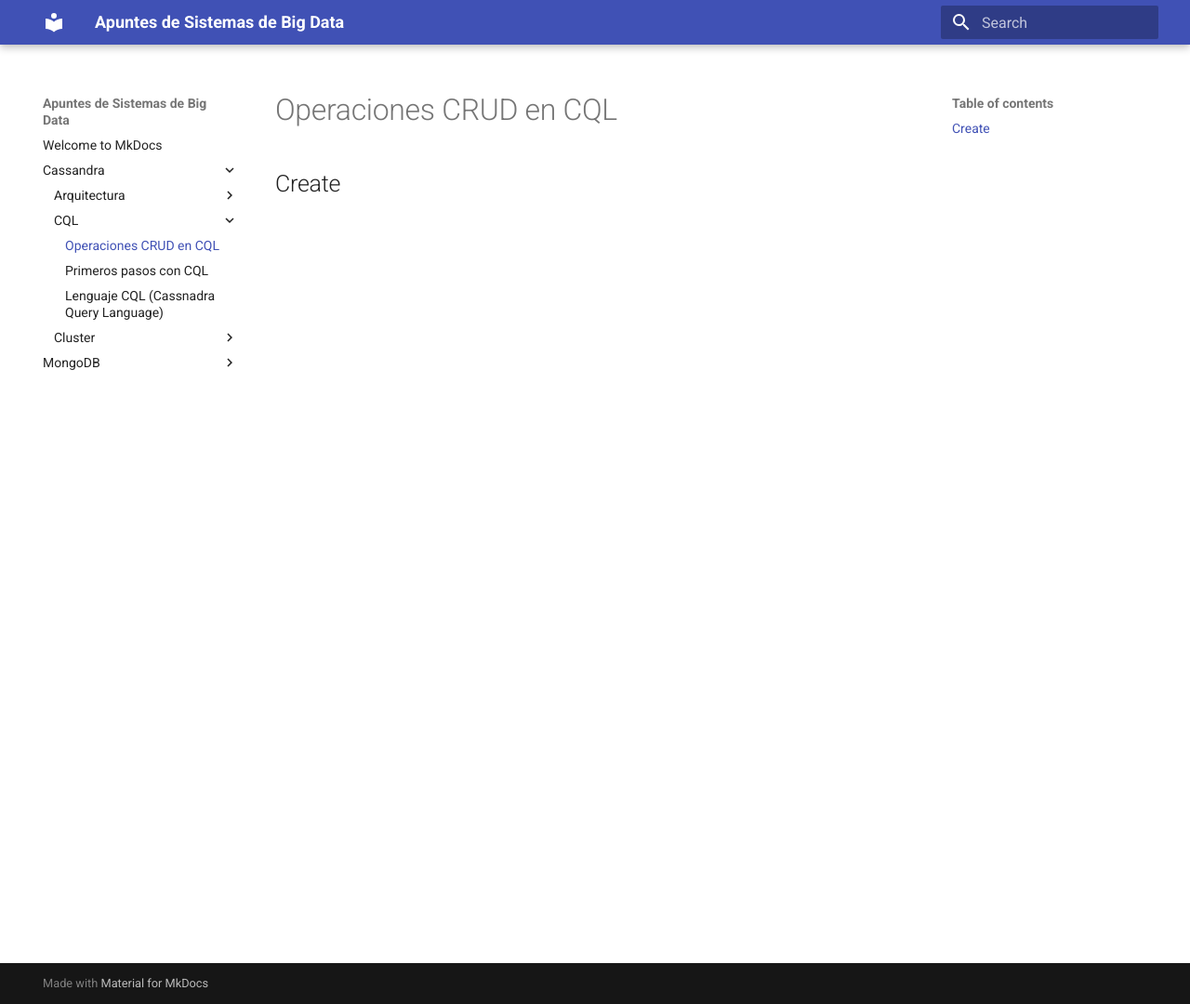
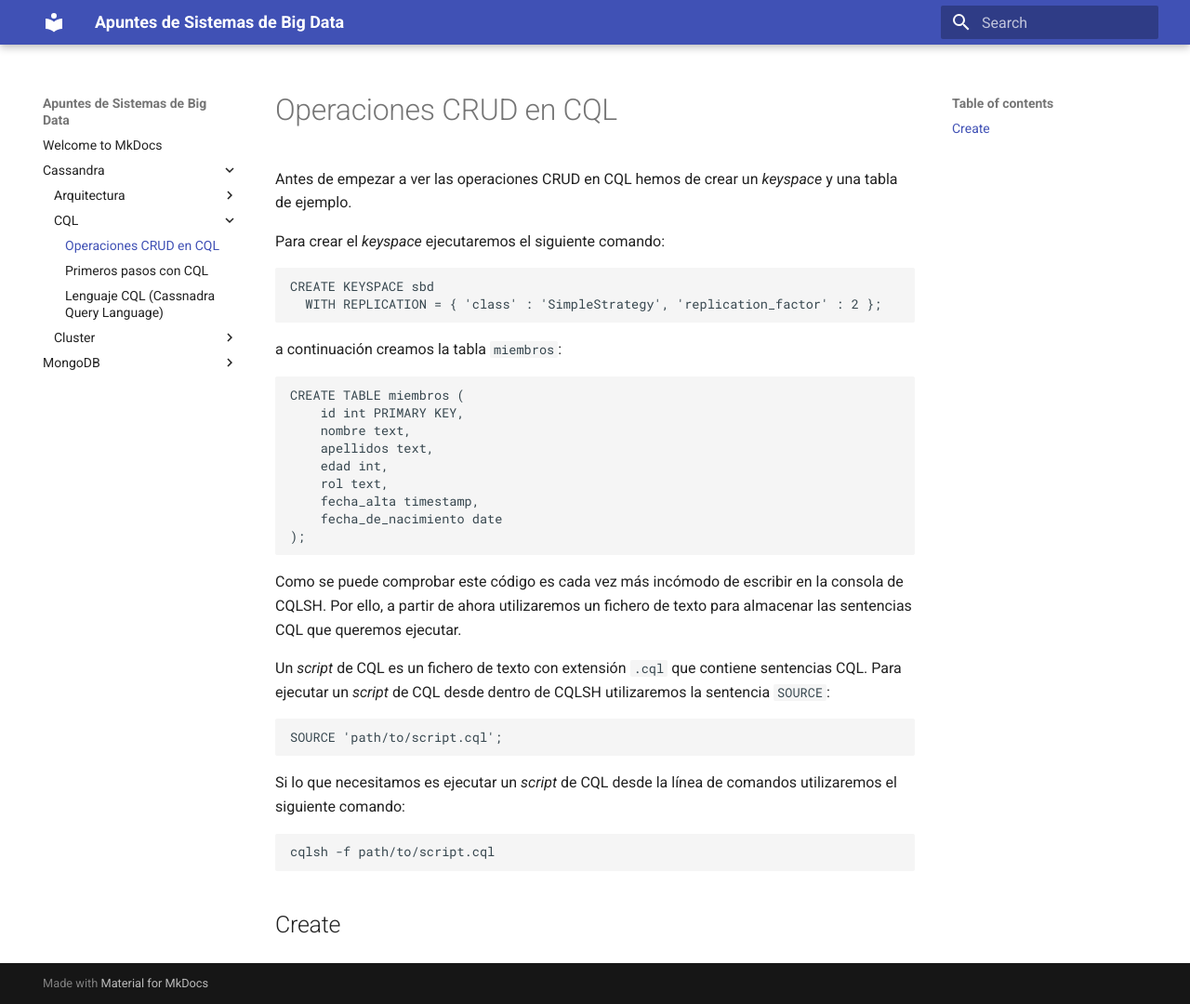
Before and after one commit to mmourazos/SBD, an MkDocs documentation site: the page built from docs/Cassandra/CQL/10 - CQL Operaciones CRUD.md, in a window 1280 px wide and 1080 px high. Shown: the whole window at 93% size. Built offline with MkDocs 1.6.1 and Material for MkDocs 9.7.7, drawn with Linux system fonts in a browser that asks for light colours.

Commit message:
Volumen para scripts.

````diff
--- a/docs/Cassandra/CQL/10 - CQL Operaciones CRUD.md
+++ b/docs/Cassandra/CQL/10 - CQL Operaciones CRUD.md
@@ -1,3 +1,40 @@
 # Operaciones CRUD en CQL
 
+Antes de empezar a ver las operaciones CRUD en CQL hemos de crear un *keyspace* y una tabla de ejemplo.
+
+Para crear el *keyspace* ejecutaremos el siguiente comando:
+
+```cql
+CREATE KEYSPACE sbd
+  WITH REPLICATION = { 'class' : 'SimpleStrategy', 'replication_factor' : 2 };
+```
+
+a continuación creamos la tabla `miembros`:
+
+```cql
+CREATE TABLE miembros (
+    id int PRIMARY KEY,
+    nombre text,
+    apellidos text,
+    edad int,
+    rol text,
+    fecha_alta timestamp,
+    fecha_de_nacimiento date
+);
+```
+
+Como se puede comprobar este código es cada vez más incómodo de escribir en la consola de CQLSH. Por ello, a partir de ahora utilizaremos un fichero de texto para almacenar las sentencias CQL que queremos ejecutar.
+
+Un *script* de CQL es un fichero de texto con extensión `.cql` que contiene sentencias CQL. Para ejecutar un *script* de CQL desde dentro de CQLSH utilizaremos la sentencia `SOURCE`:
+
+```cql
+SOURCE 'path/to/script.cql';
+```
+
+Si lo que necesitamos es ejecutar un *script* de CQL desde la línea de comandos utilizaremos el siguiente comando:
+
+```bash
+cqlsh -f path/to/script.cql
+```
+
 ## Create
--- a/docs/Cassandra/Cluster/docker-compose.yaml
+++ b/docs/Cassandra/Cluster/docker-compose.yaml
@@ -19,6 +19,7 @@
     volumes:
       - ./data/cass1:/var/lib/cassandra
       - ./etc/cass1:/etc/cassandra
+      - ./scripts/cass1:/scripts
 
     environment: &environment
       CASSANDRA_SEEDS: "cass1,cass2"
@@ -45,6 +46,7 @@
     volumes:
       - ./data/cass2:/var/lib/cassandra
       - ./etc/cass2:/etc/cassandra
+      - ./scripts/cass2:/scripts
     environment:
       <<: *environment
     depends_on:
@@ -67,6 +69,7 @@
     volumes:
       - ./data/cass3:/var/lib/cassandra
       - ./etc/cass3:/etc/cassandra
+      - ./scripts/cass3:/scripts
     environment:
       <<: *environment
     depends_on:
````
Also changed, not shown: docs/Cassandra/Cluster/00 - Creación del cluster.md (+17 -3 lines), 1 other file.
